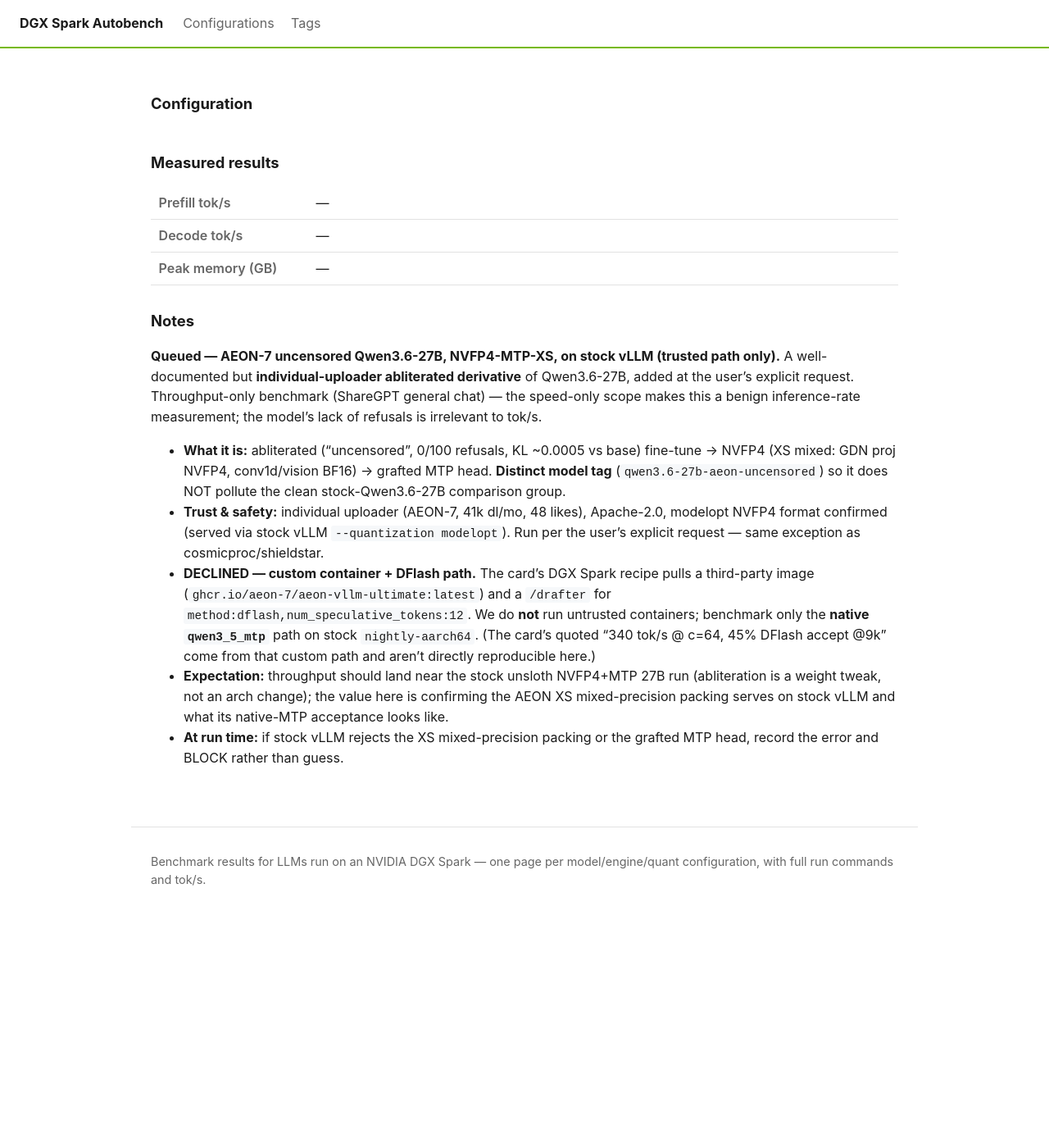
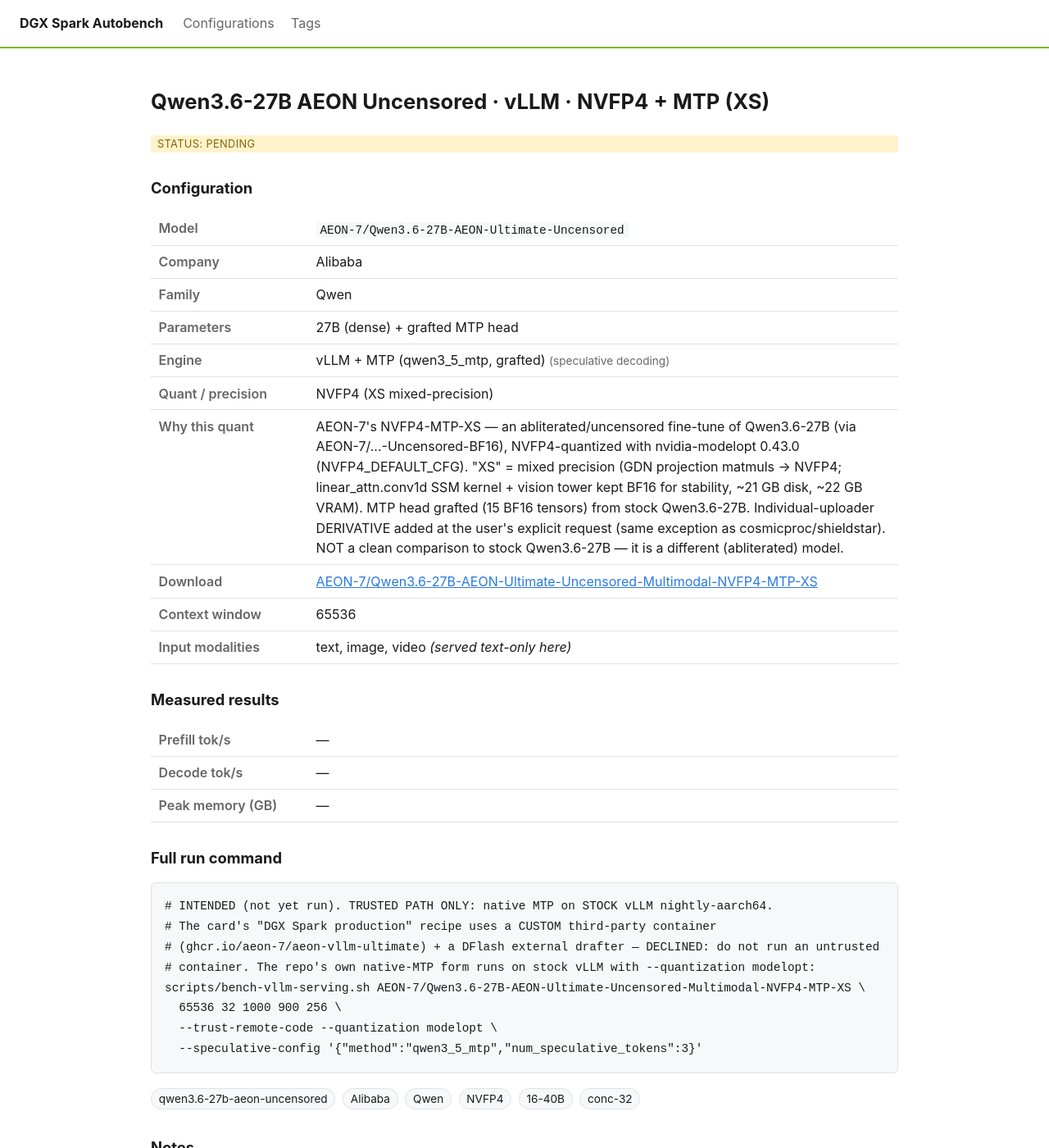
Before and after one commit to yjsoon/autobench, a Jekyll site: the page built from _configs/qwen3-6-27b-aeon-uncensored-vllm-nvfp4-mtp.md, in a window 1280 px wide and 1400 px high. Shown: the whole window at 82% size. Built offline with Jekyll 4.4.1, drawn with Linux system fonts in a browser that asks for light colours.

Commit message:
Fix YAML in AEON config front matter (colon-space in quant_rationale)
The previous commit pushed a broken front matter (precision: GDN parsed as a
mapping). Reworded to parenthetical so the Pages build doesn't fail.

Co-Authored-By: Claude Opus 4.8 <noreply@anthropic.com>
Claude-Session: https://claude.ai/code/session_01B9a7mhJxZceLtkYS7wKerp

```diff
--- a/_configs/qwen3-6-27b-aeon-uncensored-vllm-nvfp4-mtp.md
+++ b/_configs/qwen3-6-27b-aeon-uncensored-vllm-nvfp4-mtp.md
@@ -7,7 +7,7 @@ params: 27B (dense) + grafted MTP head
 engine: vLLM
 speculative: MTP (qwen3_5_mtp, grafted)
 quant: NVFP4 (XS mixed-precision)
-quant_rationale: AEON-7's NVFP4-MTP-XS — an abliterated/uncensored fine-tune of Qwen3.6-27B (via AEON-7/...-Uncensored-BF16), NVFP4-quantized with nvidia-modelopt 0.43.0 (NVFP4_DEFAULT_CFG). "XS" = mixed precision: GDN projection matmuls → NVFP4, linear_attn.conv1d (SSM kernel) + vision tower kept BF16 for stability (~21 GB disk, ~22 GB VRAM). MTP head grafted (15 BF16 tensors) from stock Qwen3.6-27B. Individual-uploader DERIVATIVE added at the user's explicit request (same exception as cosmicproc/shieldstar). NOT a clean comparison to stock Qwen3.6-27B — it is a different (abliterated) model.
+quant_rationale: AEON-7's NVFP4-MTP-XS — an abliterated/uncensored fine-tune of Qwen3.6-27B (via AEON-7/...-Uncensored-BF16), NVFP4-quantized with nvidia-modelopt 0.43.0 (NVFP4_DEFAULT_CFG). "XS" = mixed precision (GDN projection matmuls → NVFP4; linear_attn.conv1d SSM kernel + vision tower kept BF16 for stability, ~21 GB disk, ~22 GB VRAM). MTP head grafted (15 BF16 tensors) from stock Qwen3.6-27B. Individual-uploader DERIVATIVE added at the user's explicit request (same exception as cosmicproc/shieldstar). NOT a clean comparison to stock Qwen3.6-27B — it is a different (abliterated) model.
 source_repo: AEON-7/Qwen3.6-27B-AEON-Ultimate-Uncensored-Multimodal-NVFP4-MTP-XS
 download_url: https://huggingface.co/AEON-7/Qwen3.6-27B-AEON-Ultimate-Uncensored-Multimodal-NVFP4-MTP-XS
 context: 65536
```
